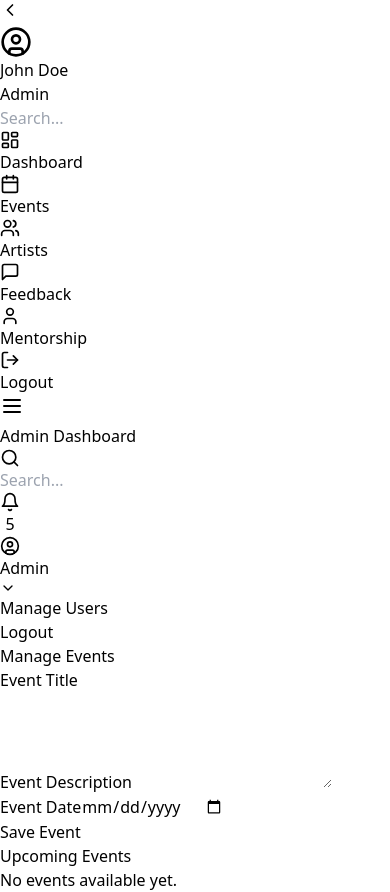
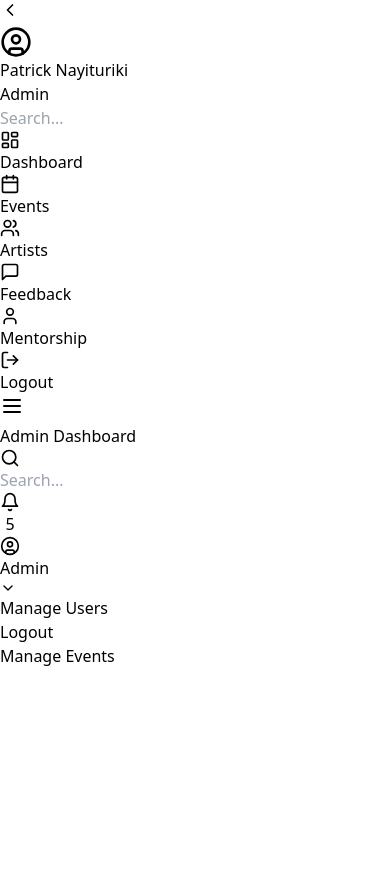
Before and after one commit to diryivuze/ArtistryHub, a React (Vite) app in the folder artstryhub/: page /admin/events in a window 390 px wide. After the commit the page ends 844 px from the top, so only its background shows below. Built offline with nearby package versions, Linux system fonts and the light colour scheme.

Commit message:
responsiveness

```diff
--- a/artstryhub/src/components/Sidebar.jsx
+++ b/artstryhub/src/components/Sidebar.jsx
@@ -81,7 +81,7 @@ const Sidebar = ({userRole}) => {
         </div>
         {!isCollapsed && (
           <div className="text-center">
-            <h3 className="font-semibold">John Doe</h3>
+            <h3 className="font-semibold">Patrick Nayituriki</h3>
             <p className="text-xs text-gray-400">{userRole.charAt(0).toUpperCase() + userRole.slice(1)}</p>
           </div>
         )}
--- a/artstryhub/src/pages/Artist/Dashboard.jsx
+++ b/artstryhub/src/pages/Artist/Dashboard.jsx
@@ -1,24 +1,28 @@
 // src/pages/Artist/Dashboard.jsx
 import React, { useState } from 'react';
 import Sidebar from '../../components/Sidebar';
-import { UserCircle, ChevronDown } from 'lucide-react';
 import DashboardNav from '../../components/DashboardNav';
 
 const ArtistDashboard = () => {
   const [isCollapsed, setIsCollapsed] = useState(false); // State for sidebar collapse
 
-
   return (
-    <div className="flex h-screen">
+    <div className="flex h-screen bg-gray-100">
       {/* Sidebar */}
       <Sidebar userRole={"artist"} isCollapsed={isCollapsed} />
-<DashboardNav userRole={"artist"}/>
+
       {/* Main Content Area */}
-      <div className="flex-grow bg-gray-100">
+      <div className="flex flex-col flex-grow">
+        {/* Dashboard Navigation */}
+        <DashboardNav userRole={"artist"} />
+
         {/* Dashboard Content */}
-        <div className="p-4">
-          <h1 className="text-2xl font-bold">Artist Dashboard</h1>
-          <div>Progress graphs and analytics go here.</div>
+        <div className="flex-grow p-4">
+          <h1 className="text-2xl font-bold mb-4">Artist Dashboard</h1>
+          <div className="bg-white p-6 rounded-lg shadow-lg">
+            <p>Progress graphs and analytics go here.</p>
+            {/* Add any additional content or components here */}
+          </div>
         </div>
       </div>
     </div>
--- a/artstryhub/src/pages/Artist/Events.jsx
+++ b/artstryhub/src/pages/Artist/Events.jsx
@@ -1,18 +1,30 @@
 // src/pages/Artist/Events.jsx
 import React, { useState } from 'react';
 import Sidebar from '../../components/Sidebar';
-import { UserCircle, ChevronDown } from 'lucide-react';
 import DashboardNav from '../../components/DashboardNav';
 
 const ArtistEvents = () => {
   const [isCollapsed, setIsCollapsed] = useState(false); // State for sidebar collapse
 
   return (
-    <div>
+    <div className="flex h-screen bg-gray-100">
+      {/* Sidebar */}
       <Sidebar userRole={"artist"} isCollapsed={isCollapsed} />
-      <DashboardNav userRole={"artist"}/>
-      <h1 className="text-2xl font-bold">View Events</h1>
-      <div>View and join events.</div>
+
+      {/* Main Content Area */}
+      <div className="flex flex-col flex-grow">
+        {/* Dashboard Navigation */}
+        <DashboardNav userRole={"artist"} />
+
+        {/* Events Content */}
+        <div className="flex-grow p-4">
+          <h1 className="text-2xl font-bold mb-4">View Events</h1>
+          <div className="bg-white p-6 rounded-lg shadow-lg">
+            <p>View and join events.</p>
+            {/* Here you can add dynamic event listing or actions */}
+          </div>
+        </div>
+      </div>
     </div>
   );
 };
--- a/artstryhub/src/pages/Artist/Projects.jsx
+++ b/artstryhub/src/pages/Artist/Projects.jsx
@@ -1,17 +1,30 @@
 // src/pages/Artist/Projects.jsx
 import React, { useState } from 'react';
 import Sidebar from '../../components/Sidebar';
-import { UserCircle, ChevronDown } from 'lucide-react';
 import DashboardNav from '../../components/DashboardNav';
 
 const ArtistProjects = () => {
-   const [isCollapsed, setIsCollapsed] = useState(false); // State for sidebar collapse
+  const [isCollapsed, setIsCollapsed] = useState(false); // State for sidebar collapse
+
   return (
-    <div>
+    <div className="flex h-screen bg-gray-100">
+      {/* Sidebar */}
       <Sidebar userRole={"artist"} isCollapsed={isCollapsed} />
-      <DashboardNav userRole={"artist"}/>
-      <h1 className="text-2xl font-bold">Manage Projects</h1>
-      <div>Upload and view artworks.</div>
+
+      {/* Main Content Area */}
+      <div className="flex flex-col flex-grow">
+        {/* Dashboard Navigation */}
+        <DashboardNav userRole={"artist"} />
+
+        {/* Projects Content */}
+        <div className="flex-grow p-4">
+          <h1 className="text-2xl font-bold mb-4">Manage Projects</h1>
+          <div className="bg-white p-6 rounded-lg shadow-lg">
+            <p>Upload and view artworks.</p>
+            {/* Here you can add functionality for managing projects */}
+          </div>
+        </div>
+      </div>
     </div>
   );
 };
--- a/artstryhub/src/pages/Artist/Settings.jsx
+++ b/artstryhub/src/pages/Artist/Settings.jsx
@@ -1,18 +1,29 @@
 // src/pages/Artist/Settings.jsx
 import React, { useState } from 'react';
 import Sidebar from '../../components/Sidebar';
-import { UserCircle, ChevronDown } from 'lucide-react';
 import DashboardNav from '../../components/DashboardNav';
 
 const ArtistSettings = () => {
-   const [isCollapsed, setIsCollapsed] = useState(false); // State for sidebar collapse
+  const [isCollapsed, setIsCollapsed] = useState(false); // State for sidebar collapse
+
   return (
-    <div>
+    <div className="flex h-screen bg-gray-100">
+      {/* Sidebar */}
       <Sidebar userRole={"artist"} isCollapsed={isCollapsed} />
-      <DashboardNav userRole={"artist"}/>
-      <h1 className="text-2xl font-bold">Settings</h1>
-      <div>Modify profile and professionalism.</div>
-    </div>
+
+      {/* Main Content Area */}
+      <div className="flex flex-col flex-grow">
+        {/* Dashboard Navigation */}
+        <DashboardNav userRole={"artist"} />
+  {/* Main Content */}
+          <div className="flex-grow p-4">
+          <h1 className="text-2xl font-bold mb-4">Settings</h1>
+          <div className="bg-white p-6 rounded-lg shadow-lg">
+          <p>Modify profile and professionalism.</p>
+          </div>
+        </div>
+        </div>
+      </div>
   );
 };
 
--- a/artstryhub/src/pages/admin/Artists.jsx
+++ b/artstryhub/src/pages/admin/Artists.jsx
@@ -29,10 +29,18 @@ const AdminArtists = () => {
         closeSidebar={() => setIsSidebarOpen(false)}
       />
 
-      <DashboardNav userRole={userRole} /> {/* Pass 'userRole' consistently */}
+      {/* Dashboard Navigation (Mobile Responsive) */}
+      <div className="flex-1 flex flex-col">
+        <DashboardNav
+          userRole={userRole}
+          openSidebar={() => setIsSidebarOpen(true)} // Add sidebar toggle function
+        /> {/* Pass 'userRole' consistently */}
 
-      <h1 className="text-2xl font-bold">Manage Artists</h1>
-      <div>Manage user profiles and artworks.</div>
+        {/* Main Content Area */}
+        <div className="p-4 md:p-8">
+          <h1 className="text-2xl font-bold">Manage Artists</h1>
+        </div>
+      </div>
     </div>
   );
 };
--- a/artstryhub/src/pages/admin/Events.jsx
+++ b/artstryhub/src/pages/admin/Events.jsx
@@ -1,38 +1,15 @@
 // src/pages/Admin/Events.jsx
-import React, { useState } from 'react';
+import React, { useState } from 'react'; // Import useState
+import { useNavigate } from 'react-router-dom'; // Import useNavigate
 import Sidebar from '../../components/Sidebar';
 import DashboardNav from '../../components/DashboardNav';
-import { useNavigate } from 'react-router-dom'; // Only use if necessary
 
 const AdminEvents = () => {
-  // Form state to manage event details
-  const [eventData, setEventData] = useState({
-    title: '',
-    description: '',
-    date: '',
-  });
-
-  // Handle form changes
-  const handleChange = (e) => {
-    const { name, value } = e.target;
-    setEventData((prevData) => ({
-      ...prevData,
-      [name]: value,
-    }));
-  };
-
-  // Handle form submit (example functionality)
-  const handleSubmit = (e) => {
-    e.preventDefault();
-    console.log('Event Data Submitted:', eventData);
-    // Here you can add your form submission logic (API call, etc.)
-    // If you want to navigate after form submission, you can use navigate:
-    // navigate('/some-path');
-  };
-
   const [isCollapsed, setIsCollapsed] = useState(false); // Sidebar state (collapsed or expanded)
   const [isSidebarOpen, setIsSidebarOpen] = useState(false); // Mobile sidebar toggle
+  const [isProfileMenuOpen, setIsProfileMenuOpen] = useState(false); // Profile menu toggle
   const userRole = 'Admin'; // Example role
+  const navigate = useNavigate(); // Navigation hook
 
   return (
     <div className="flex h-screen bg-gray-100">
@@ -51,75 +28,17 @@ const AdminEvents = () => {
         isSidebarOpen={isSidebarOpen}
         closeSidebar={() => setIsSidebarOpen(false)}
       />
-      <DashboardNav userRole={userRole} />
 
-      <div className="flex-1 p-6 bg-gray-50">
-        <h1 className="text-3xl font-semibold mb-4">Manage Events</h1>
+      {/* Dashboard Navigation (Mobile Responsive) */}
+      <div className="flex-1 flex flex-col">
+        <DashboardNav
+          userRole={userRole}
+          openSidebar={() => setIsSidebarOpen(true)} // Add sidebar toggle function
+        /> {/* Pass 'userRole' consistently */}
 
-        {/* Event Form */}
-        <div className="bg-white p-6 rounded-lg shadow-lg">
-          <form onSubmit={handleSubmit} className="space-y-4">
-            <div>
-              <label htmlFor="title" className="block text-sm font-medium text-gray-700">
-                Event Title
-              </label>
-              <input
-                id="title"
-                name="title"
-                type="text"
-                value={eventData.title}
-                onChange={handleChange}
-                className="mt-1 block w-full px-4 py-2 border border-gray-300 rounded-md shadow-sm focus:outline-none focus:ring-2 focus:ring-blue-500"
-                required
-              />
-            </div>
-
-            <div>
-              <label htmlFor="description" className="block text-sm font-medium text-gray-700">
-                Event Description
-              </label>
-              <textarea
-                id="description"
-                name="description"
-                value={eventData.description}
-                onChange={handleChange}
-                className="mt-1 block w-full px-4 py-2 border border-gray-300 rounded-md shadow-sm focus:outline-none focus:ring-2 focus:ring-blue-500"
-                rows="4"
-                required
-              />
-            </div>
-
-            <div>
-              <label htmlFor="date" className="block text-sm font-medium text-gray-700">
-                Event Date
-              </label>
-              <input
-                id="date"
-                name="date"
-                type="date"
-                value={eventData.date}
-                onChange={handleChange}
-                className="mt-1 block w-full px-4 py-2 border border-gray-300 rounded-md shadow-sm focus:outline-none focus:ring-2 focus:ring-blue-500"
-                required
-              />
-            </div>
-
-            <button
-              type="submit"
-              className="w-full bg-blue-600 text-white py-2 px-4 rounded-md hover:bg-blue-700 focus:outline-none focus:ring-2 focus:ring-blue-500"
-            >
-              Save Event
-            </button>
-          </form>
-        </div>
-
-        {/* Events List (Placeholder) */}
-        <div className="mt-6">
-          <h2 className="text-2xl font-semibold">Upcoming Events</h2>
-          <div className="bg-white p-4 rounded-lg shadow-md mt-4">
-            <p>No events available yet.</p>
-            {/* You can dynamically map your events here once you fetch data */}
-          </div>
+        {/* Main Content Area */}
+        <div className="p-4 md:p-8">
+          <h1 className="text-2xl font-bold">Manage Events</h1>
         </div>
       </div>
     </div>
```
Also changed, not shown: artstryhub/src/pages/admin/Feedback.jsx (+14 -7 lines), artstryhub/src/pages/admin/Mentorship.jsx (+14 -7 lines).
